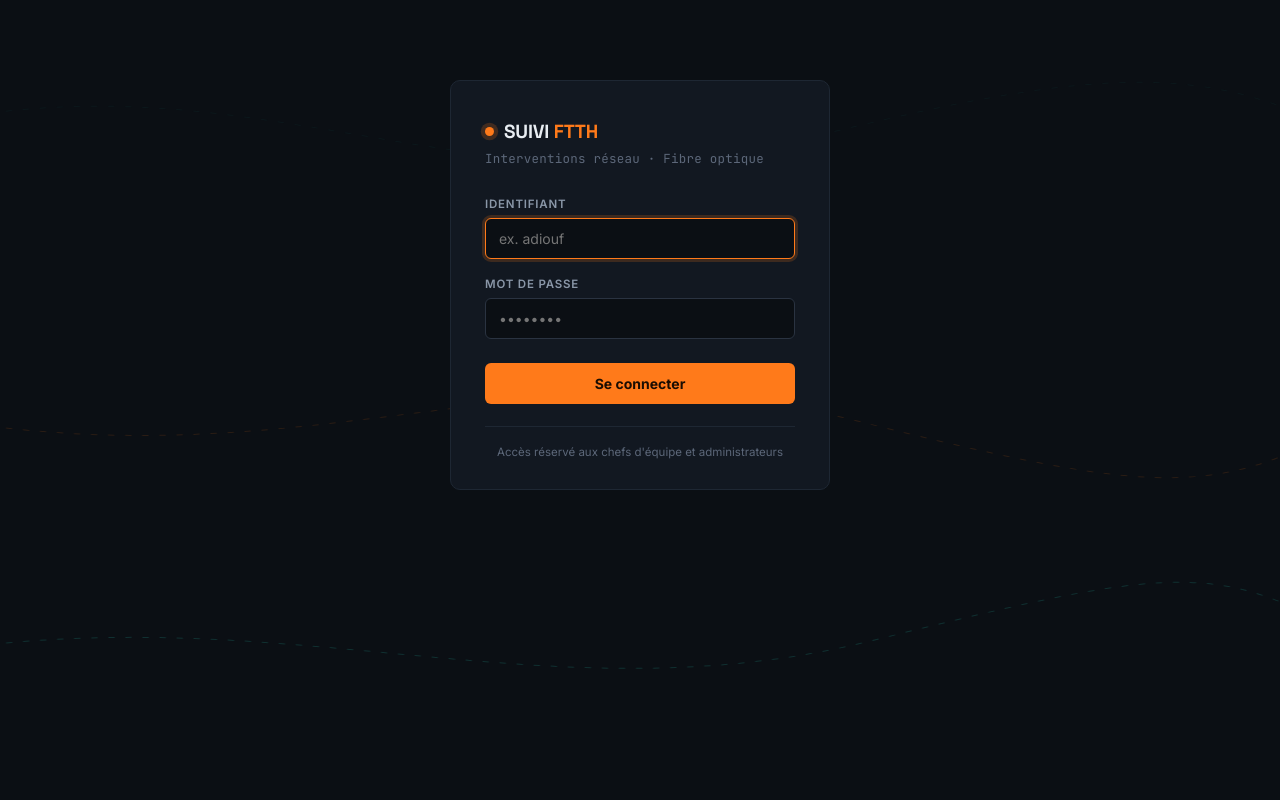
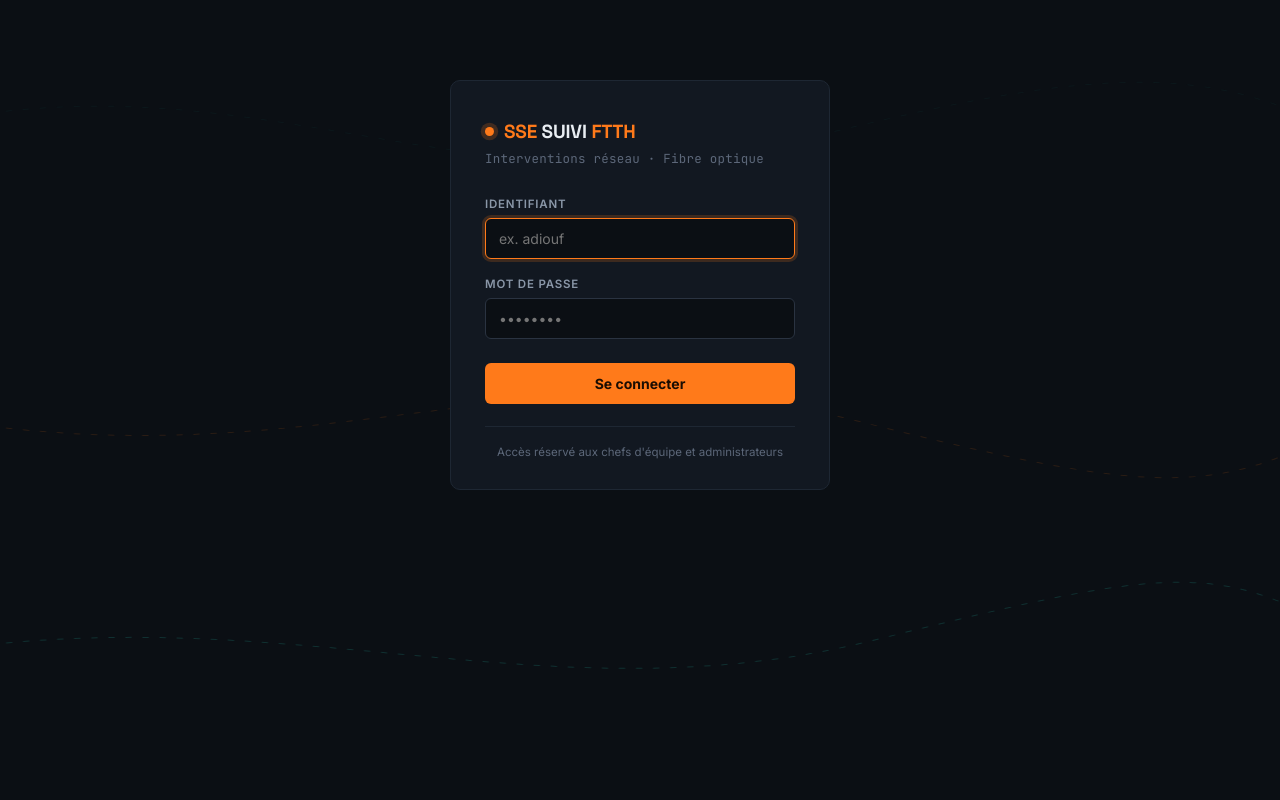
Before and after one commit to laurentmd5/sse-report, a Flask app: page /auth/login in a window 1280 px wide. Run offline with Flask 3, Linux system fonts and the light colour scheme.

Commit message:
Rename app to SSE SUIVI FTTH with SSE in orange in the login wordmark

```diff
--- a/app/templates/auth/login.html
+++ b/app/templates/auth/login.html
@@ -1,13 +1,13 @@
 {% extends "base.html" %}
 
-{% block title %}Connexion - Suivi FTTH{% endblock %}
+{% block title %}Connexion - SSE Suivi FTTH{% endblock %}
 
 {% block content %}
 <section id="screen-login">
   <div class="login-card">
     <div class="login-wordmark">
       <span class="dot"></span>
-      <span class="txt">SUIVI <span>FTTH</span></span>
+      <span class="txt"><span>SSE</span> SUIVI <span>FTTH</span></span>
     </div>
     <div class="login-sub">Interventions réseau · Fibre optique</div>
 
--- a/app/templates/base.html
+++ b/app/templates/base.html
@@ -3,7 +3,7 @@
 <head>
     <meta charset="UTF-8">
     <meta name="viewport" content="width=device-width, initial-scale=1.0, maximum-scale=1.0, user-scalable=no">
-    <title>{% block title %}Suivi FTTH{% endblock %}</title>
+    <title>{% block title %}SSE Suivi FTTH{% endblock %}</title>
     <!-- Custom CSS -->
     <link rel="stylesheet" href="{{ url_for('static', filename='css/style.css') }}">
     {% block head %}{% endblock %}
```
